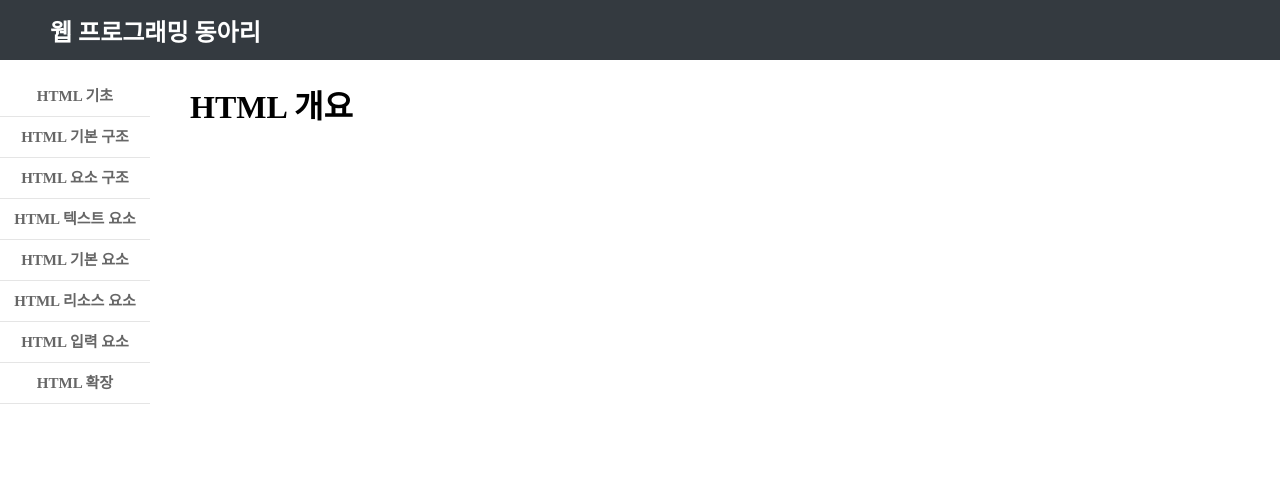
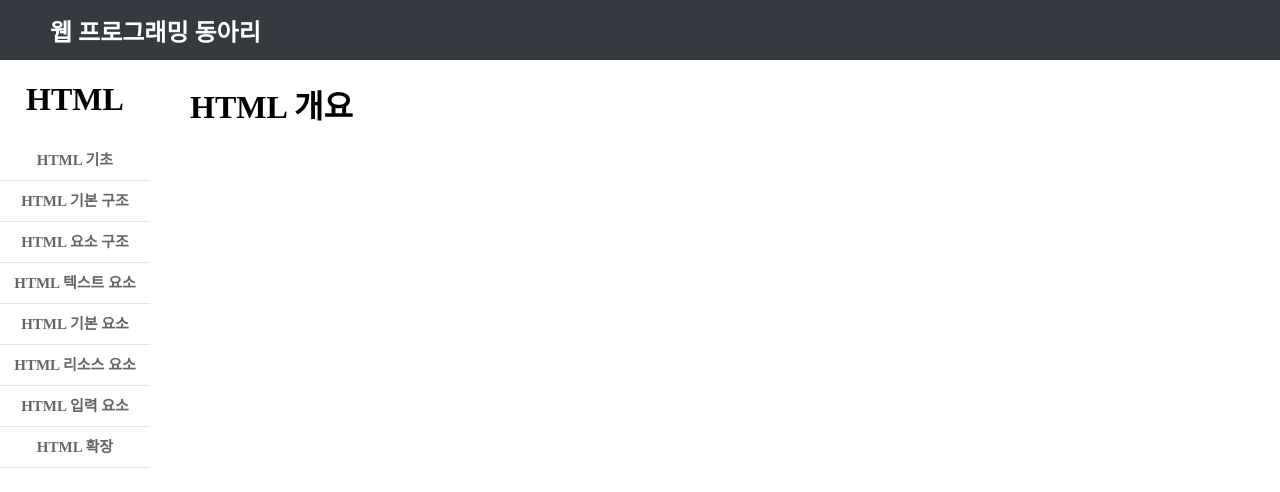
Before and after one commit to anione-web-club/Web-Docs, a Next.js app: page / in a window 1280 px wide. Shown: the top 492 px of the page. Built offline with nearby package versions, Linux system fonts and the light colour scheme.

Commit message:
Create Sidebar Title

```diff
--- a/src/components/Sidebar/page.js
+++ b/src/components/Sidebar/page.js
@@ -6,6 +6,7 @@ export default function Sidebar() {
   return (
     <>
       <div className={style.sidebar}>
+        <h1 className={style.textCenter}>HTML</h1>
         <ul>
           <li><Link href="/">HTML 기초</Link></li>
           <li><Link href="/">HTML 기본 구조</Link></li>
--- a/src/components/Sidebar/style.module.css
+++ b/src/components/Sidebar/style.module.css
@@ -9,6 +9,10 @@
   overflow-x: hidden;
   overflow-y: auto;
   margin-top: 60px;
+}
+
+.textCenter {
+  text-align: center;
 }
 
 .sidebar ul {
```
